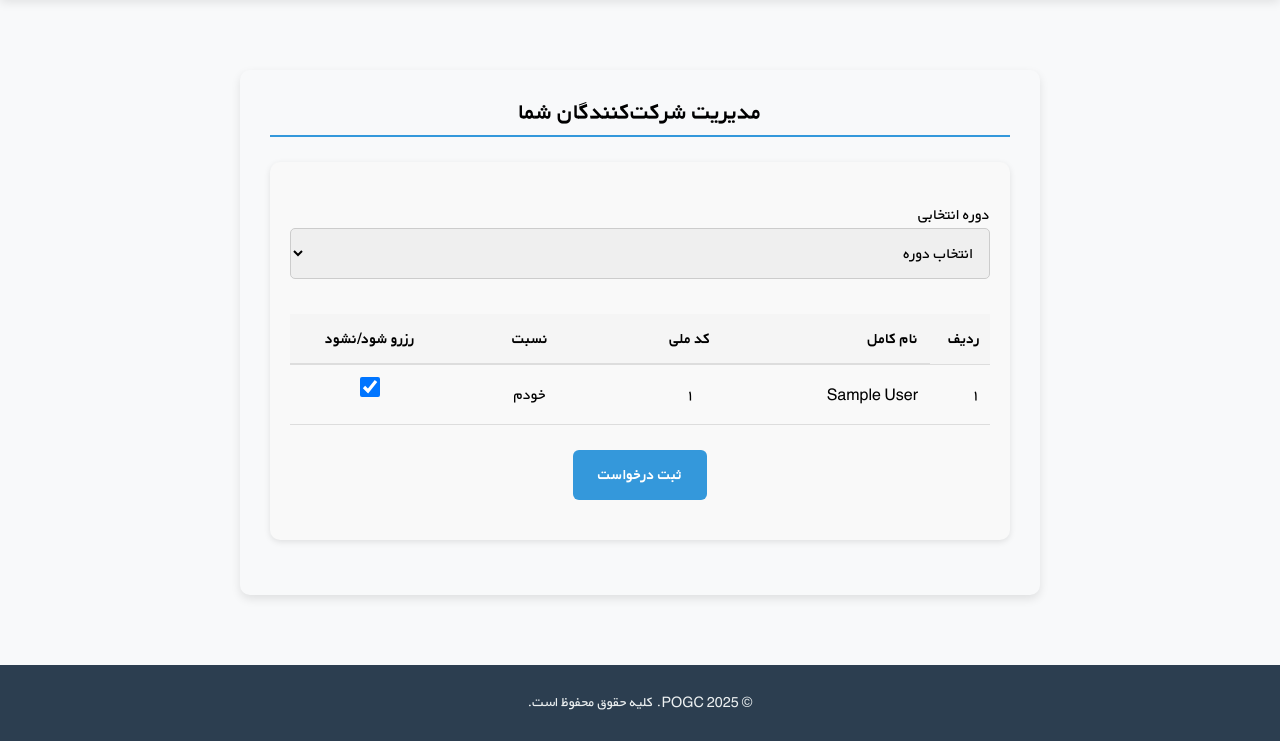
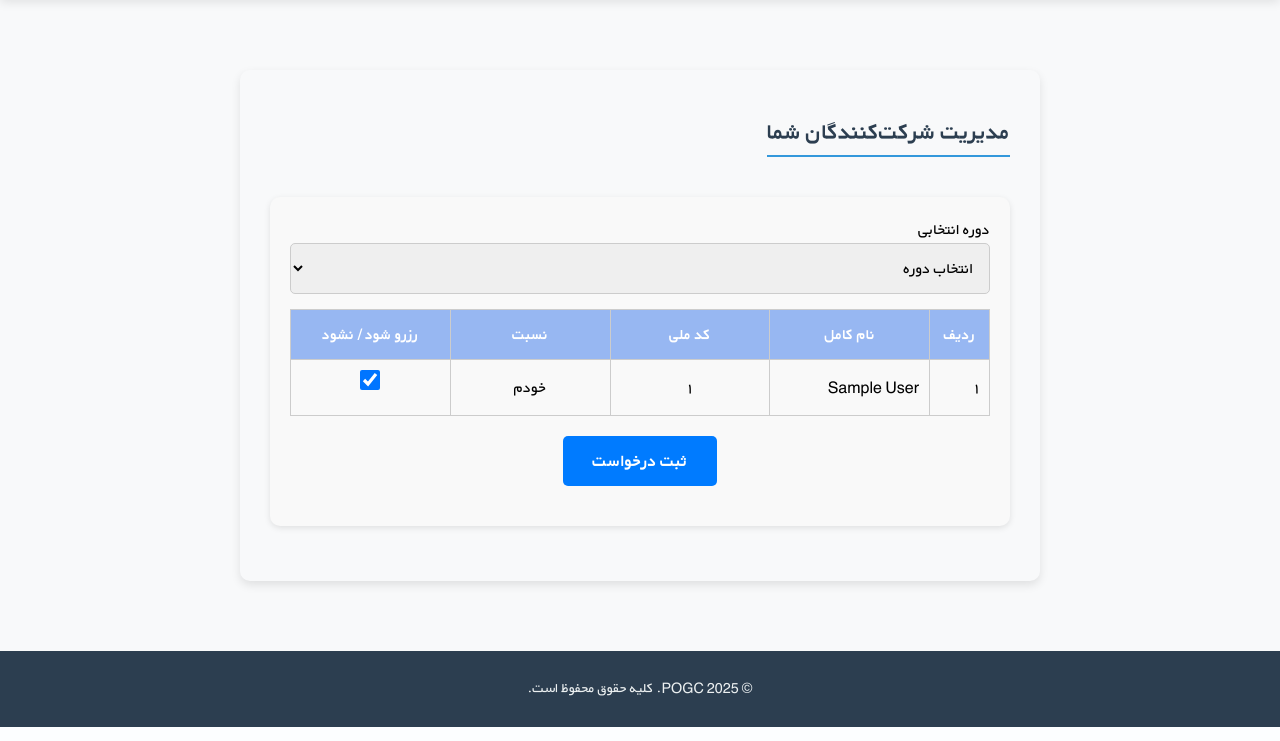
Before and after one commit to jacob6209/event_project, a Django app: page /register/ in a window 1280 px wide. Shown: the part 82-823 px from the top of the page. Run offline with Django 5.2, Linux system fonts and the light colour scheme; a user stored in the database is signed in; tables that the repository leaves empty hold one stand-in row (values such as "Sample post"); some libraries are stand-ins or nearby versions.

Commit message:
add style to my tables

```diff
--- a/event/templates/registration_lookup.html
+++ b/event/templates/registration_lookup.html
@@ -52,13 +52,13 @@
   <div class="card mb-20">
     <h4 class="mb-25">👥 اطلاعات افراد تحت تکفل</h4>
     <table>
-      <thead>
+      <thead class="table-header">
         <tr>
           <th class="row-num" >ردیف</th>
           <th>نام و نام خانوادگی</th>
           <th>کد ملی</th>
           <th>نسبت</th>
-          <th>رزرو</th>
+          <th>رزرو شود / نشود</th>
           <th>وضعیت</th>
         </tr>
       </thead>
--- a/event/templates/reregistration.html
+++ b/event/templates/reregistration.html
@@ -5,11 +5,10 @@
 {% block title %}ثبت نام رویداد{% endblock %}
 
 {% block content %}
- <!-- Messages -->
+<div class="main-content">
+    <div class="card">
+        <h2 class="page-title">مدیریت شرکت‌کنندگان شما</h2>
 
-<div class="main-content" style="max-width: 800px; margin: 40px auto;">
-    <div class="card" style="padding: 30px; border-radius: 10px; box-shadow: 0 4px 10px rgba(0,0,0,0.1);">
-        <h2 class="text-center mb-25" style="border-bottom: 2px solid #3498db; padding-bottom: 10px;">مدیریت شرکت‌کنندگان شما</h2>
         <form method="post" action="{% if is_edit %}
             {% url 'registration_edit' registration.id %}
             {% else %}
@@ -18,15 +17,15 @@
             {% csrf_token %}
 
             <!-- Course Selection -->
-            <div class="form-group" style="margin-top: 20px;">
+            <div class="form-group">
                 <label for="course">دوره انتخابی</label>
                 <select name="course" id="course" class="form-control" required>
                     <option value="" disabled {% if not selected_course %} selected {% endif %}>
                         انتخاب دوره
                     </option>
                     {% for course in courses %}
-                        <option value="{{ course.id }}" {% if selected_course and course.id == selected_course.id %} selected {% endif %}
-                        >
+                        <option value="{{ course.id }}"
+                            {% if selected_course and course.id == selected_course.id %} selected {% endif %}>
                             {{ course.event.title }} - {{ course.title }}
                         </option>
                     {% endfor %}
@@ -34,55 +33,40 @@
             </div>
 
             <!-- Participants Table -->
-            <table style="width:100%; border-collapse: collapse; font-family: sans-serif; margin-top: 20px;">
-                <thead>
-                    <tr style="background-color: #f5f5f5; text-align: center;">
-                        <th class="row-num" >ردیف</th>
-                        <th style="padding: 12px; border-bottom: 2px solid #ddd;">نام کامل</th>
-                        <th style="padding: 12px; border-bottom: 2px solid #ddd;">کد ملی</th>
-                        <th style="padding: 12px; border-bottom: 2px solid #ddd;">نسبت</th>
-                        <th style="padding: 12px; border-bottom: 2px solid #ddd;"/>رزرو شود/نشود</th>
+            <table>
+                <thead class="table-header">
+                    <tr>
+                        <th class="row-num">ردیف</th>
+                        <th>نام کامل</th>
+                        <th>کد ملی</th>
+                        <th>نسبت</th>
+                        <th>رزرو شود / نشود</th>
                     </tr>
                 </thead>
                 <tbody>
                     {% for participant, form in participant_forms %}
-                    <tr style="text-align: center; border-bottom: 1px solid #eee;">
-                        <td style="padding: 12px;">{{ forloop.counter|persian_digits }}</td>
-                        <td style="padding: 12px;">{{ participant.full_name }}</td>
-                        <td style="padding: 12px;">{{ participant.national_id | persian_digits }}</td>
-                        <td style="padding: 12px;">{{ participant.get_relation_display }}</td>
-                        <td style="padding: 12px;">
-                            {{ form.is_reserved }}
-                        </td>
+                    <tr>
+                        <td>{{ forloop.counter|persian_digits }}</td>
+                        <td>{{ participant.full_name }}</td>
+                        <td>{{ participant.national_id|persian_digits }}</td>
+                        <td>{{ participant.get_relation_display }}</td>
+                        <td>{{ form.is_reserved }}</td>
                     </tr>
                     {% endfor %}
                 </tbody>
             </table>
 
             <!-- Submit Button -->
-            <div style="text-align: center; margin-top: 25px;">
-                <button type="submit" class="btn-submit"
-                        style="background-color: #3498db; color: white; border: none; padding: 12px 25px; border-radius: 6px; font-size: 16px; cursor: pointer;">
-                        {%if is_edit%}
+            <div class="form-actions">
+                <button type="submit" class="btn-submit">
+                    {% if is_edit %}
                         💾 ذخیره تغییرات
-                        {%else%}
+                    {% else %}
                         ثبت درخواست
-                        {%endif%}
+                    {% endif %}
                 </button>
             </div>
         </form>
     </div>
 </div>
-
-<style>
-input.participant-checkbox {
-    width: 20px;
-    height: 20px;
-    cursor: pointer;
-}
-
-.btn-submit:hover {
-    background-color: #2980b9;
-}
-</style>
 {% endblock %}
--- a/static/css/style.css
+++ b/static/css/style.css
@@ -653,3 +653,35 @@ textarea.error {
     text-align: center;
     white-space: nowrap;
   }
+/* table setting */
+table {
+    width: 100%;
+    border-collapse: collapse; /* خیلی مهم */
+    font-family: 'BYekan', sans-serif;
+    table-layout: fixed;
+    border: 1px solid #ccc; /* کادر دور جدول */
+}
+
+/* Header */
+thead.table-header tr {
+    background-color: #97b7f2;
+}
+
+thead.table-header th {
+    color: #fff;
+    padding: 12px 10px;
+    text-align: center;
+    border: 1px solid #ccc; /* خط دور هر ستون */
+}
+
+/* Body cells */
+tbody td {
+    padding: 10px;
+    text-align: center;
+    border: 1px solid #ccc; /* خطوط داخلی */
+}
+
+/* Optional: hover effect */
+tbody tr:hover {
+    background-color: #f9f9f9;
+}
```
